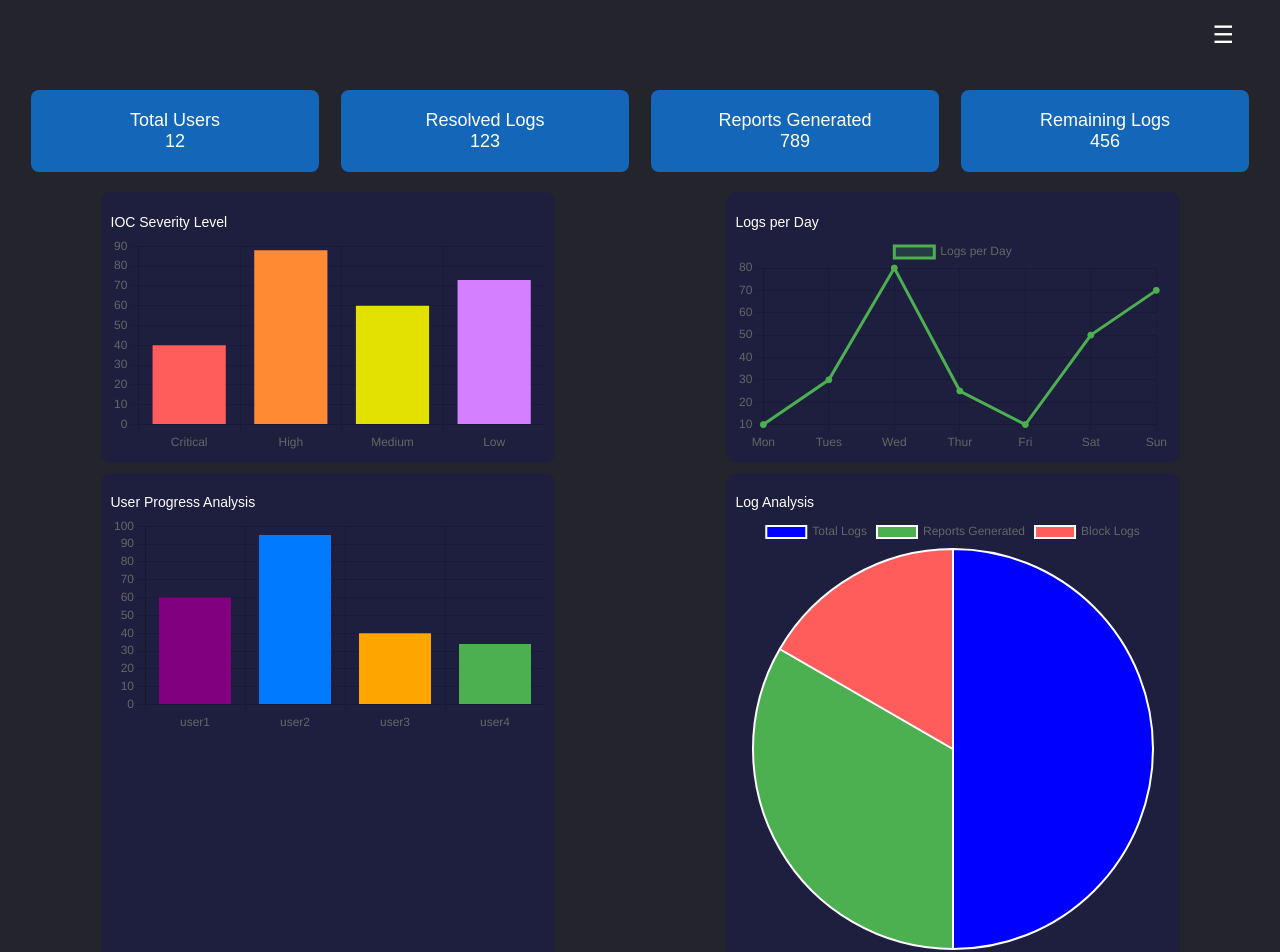
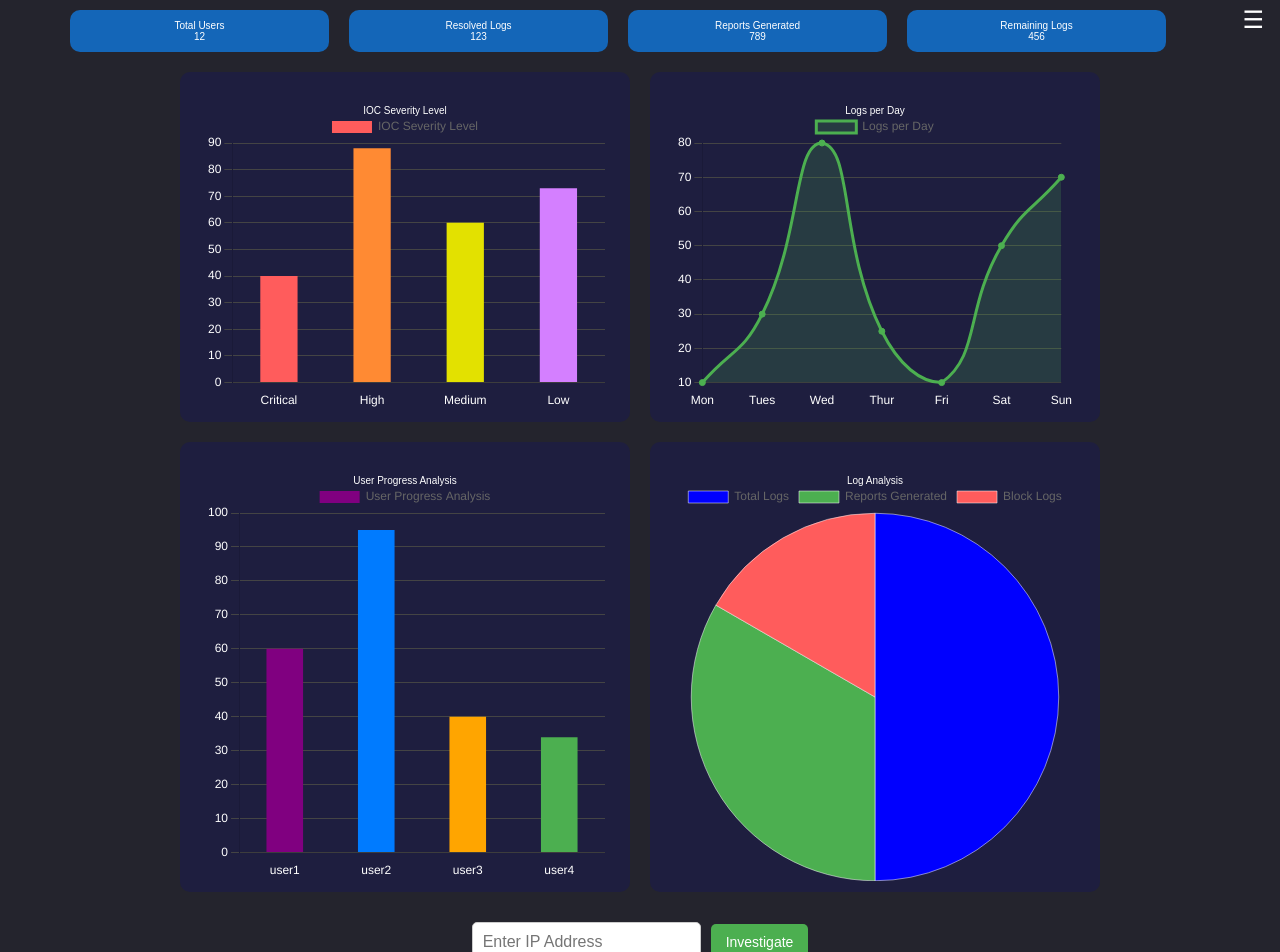
Before and after one commit to qiratsaleem/fyp, a React (Create React App) app in the folder ccti-project/: page / in a window 1280 px wide. Shown: the top 952 px of the page. Built offline with nearby package versions, Linux system fonts and the light colour scheme.

Commit message:
update changes

```diff
--- a/ccti-project/src/components/Dashboard.css
+++ b/ccti-project/src/components/Dashboard.css
@@ -6,14 +6,13 @@
   display: flex;
   flex-direction: column;
   align-items: center;
-    position: relative;
 }
+
 header {
   width: 100%;
   display: flex;
   justify-content: flex-end;
-    align-items: center;
-    margin-bottom: 20px;
+  margin-bottom: 10px;
 }
 
 .menu-button {
@@ -21,11 +20,13 @@
   border: none;
   color: #FFFFFF;
   font-size: 24px;
+  margin: -30px;
   cursor: pointer;
 }
+
 .dashboard-content {
   flex: 1;
-    padding: 20px;
+  padding: 10px;
   display: flex;
   flex-direction: column;
   width: 100%;
@@ -33,57 +34,66 @@
 
 .stats-cards {
   display: flex;
-    justify-content: space-around;
-    width: 100%;
-    margin-bottom: 20px;
+  justify-content: space-between;
+  width: 90%;
+  margin: -30px 40px;
 }
 
 .stat-card {
   background-color: #1466B8;
   color: #FFFFFF;
-    padding: 20px;
+  padding: 10px;
   text-align: center;
-    border-radius: 8px;
-    width: 20%;
-    font-size: 18px;
+  border-radius: 10px;
+  font-size: 10px;
+  flex: 1;
+  margin: 0 10px;
 }
 
 .chart-container {
   display: flex;
   flex-wrap: wrap;
-    gap: 10px;
-    justify-content: space-around;
-    width: 100%;
+  gap: 20px;
+  justify-content: center;
+  margin-top: 50px;
 }
 
 .chart {
   background-color: #1e1e3f;
-    padding: 10px;
+  padding: 25px;
   border-radius: 10px;
-    width: 35%;
+}
+
+.large-chart {
+  width: 400px;
+  height: 300px;
+}
+
+.small-chart {
+  width: 400px;
+  height: 400px;
 }
 
 .chart h2 {
-    font-size: 14px;
+  font-size: 10px;
+  text-align: center;
   color: #FFFFFF;
-    margin-bottom: 6px;
+  margin-bottom: -5px;
 }
-
 
 .ip-entry-section {
   display: flex;
   justify-content: center;
   align-items: center;
-    margin-top: 20px;
+  margin-top: 30px;
 }
 
 .ip-input {
-    padding: 12px;
+  padding: 10px;
   border: 1px solid #CCCCCC;
-    border-radius: 4px;
-    font-size: 18px;
+  border-radius: 5px;
+  font-size: 16px;
   margin-right: 10px;
-    width: 300px;
 }
 
 .investigate-button {
@@ -91,7 +101,11 @@
   color: #FFFFFF;
   padding: 10px 15px;
   border: none;
-    border-radius: 4px;
+  border-radius: 5px;
   cursor: pointer;
-    font-size: 16px;
+  font-size: 14px;
 }
+
+.investigate-button:hover {
+  background-color: #062407;
+}
--- a/ccti-project/src/components/Dashboard.js
+++ b/ccti-project/src/components/Dashboard.js
@@ -4,12 +4,14 @@ import { Line, Bar, Pie } from "react-chartjs-2";
 import { Chart, registerables } from "chart.js";
 import Sidebar from "./Sidebar";
 import "./Dashboard.css";
+
 Chart.register(...registerables);
 
 function Dashboard() {
   const navigate = useNavigate();
   const [menuOpen, setMenuOpen] = useState(false);
   const [ipAddress, setIpAddress] = useState("");
+
   const iocSeverityData = {
     labels: ["Critical", "High", "Medium", "Low"],
     datasets: [
@@ -17,6 +19,8 @@ function Dashboard() {
         label: "IOC Severity Level",
         data: [40, 88, 60, 73],
         backgroundColor: ["#FF5C5C", "#FF8A33", "#E3E100", "#D47FFF"],
+        hoverBackgroundColor: ["#CC0000", "#E67300", "#CCCC00", "#A64DFF"],
+        barPercentage: 0.5,
       },
     ],
   };
@@ -29,8 +33,11 @@ function Dashboard() {
         data: [10, 30, 80, 25, 10, 50, 70],
         borderColor: "#4CAF50",
         backgroundColor: "rgba(76, 175, 80, 0.2)",
+        hoverBackgroundColor: "#3B873E",
         pointBackgroundColor: "#4CAF50",
         pointBorderColor: "#4CAF50",
+        tension: 0.5,
+        fill: true,
       },
     ],
   };
@@ -42,6 +49,8 @@ function Dashboard() {
         label: "User Progress Analysis",
         data: [60, 95, 40, 34],
         backgroundColor: ["#800080", "#007BFF", "#FFA500", "#4CAF50"],
+        hoverBackgroundColor: ["#5A005A", "#0056B3", "#CC8400", "#387C3B"],
+        barPercentage: 0.5,
       },
     ],
   };
@@ -53,18 +62,44 @@ function Dashboard() {
         label: "Log Analysis",
         data: [300, 200, 100],
         backgroundColor: ["#0000FF", "#4CAF50", "#FF5C5C"],
+        hoverBackgroundColor: ["#000099", "#285A26", "#CC0000"],
+        borderColor: "#ffffff",
+        borderWidth: 0.5,
       },
     ],
   };
 
+  const chartOptions = {
+    responsive: true,
+    maintainAspectRatio: false,
+    plugins: {
+      legend: { display: true, position: "top" },
+    },
+    scales: {
+      x: {
+        grid: { display: false },
+        ticks: { color: "#FFFFFF" },
+      },
+      y: {
+        grid: { color: "#444444" },
+        ticks: { color: "#FFFFFF" },
+      },
+    },
+  };
+
   return (
     <div className="dashboard-container">
-      <Sidebar isOpen={menuOpen} onClose={() => setMenuOpen(false)} onLogout={() => { /* Add logout functionality here */ }} />
-
+      <Sidebar
+        isOpen={menuOpen}
+        onClose={() => setMenuOpen(false)}
+        onLogout={() => {
+        }}
+      />
       <header>
-        <button onClick={() => setMenuOpen(true)} className="menu-button">☰</button>
+        <button onClick={() => setMenuOpen(true)} className="menu-button">
+          ☰
+        </button>
       </header>
-
       <div className="dashboard-content">
         <div className="stats-cards">
           <div className="stat-card">Total Users<br />12</div>
@@ -74,25 +109,25 @@ function Dashboard() {
         </div>
 
         <div className="chart-container">
-          <div className="chart">
+          <div className="chart large-chart">
             <h2>IOC Severity Level</h2>
-            <Bar data={iocSeverityData} options={{ responsive: true, plugins: { legend: { display: false } } }} />
+            <Bar data={iocSeverityData} options={chartOptions} />
           </div>
-          <div className="chart">
+          <div className="chart large-chart">
             <h2>Logs per Day</h2>
-            <Line data={logsPerDayData} options={{ responsive: true }} />
+            <Line data={logsPerDayData} options={chartOptions} />
           </div>
-          <div className="chart">
+          <div className="chart small-chart">
             <h2>User Progress Analysis</h2>
-            <Bar data={userProgressData} options={{ responsive: true, plugins: { legend: { display: false } } }} />
+            <Bar data={userProgressData} options={chartOptions} />
           </div>
-          <div className="chart">
+          <div className="chart small-chart">
             <h2>Log Analysis</h2>
             <Pie data={logAnalysisData} options={{ responsive: true }} />
           </div>
         </div>
 
-            <div className="ip-entry-section">
+        <div className="ip-entry-section">
           <input
             type="text"
             value={ipAddress}
```
Lines whose indentation alone changed are shown as unchanged.
